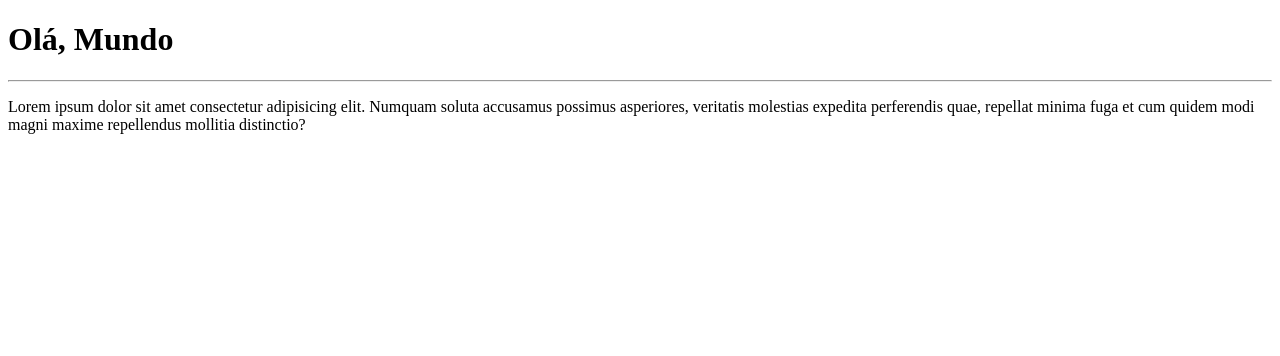
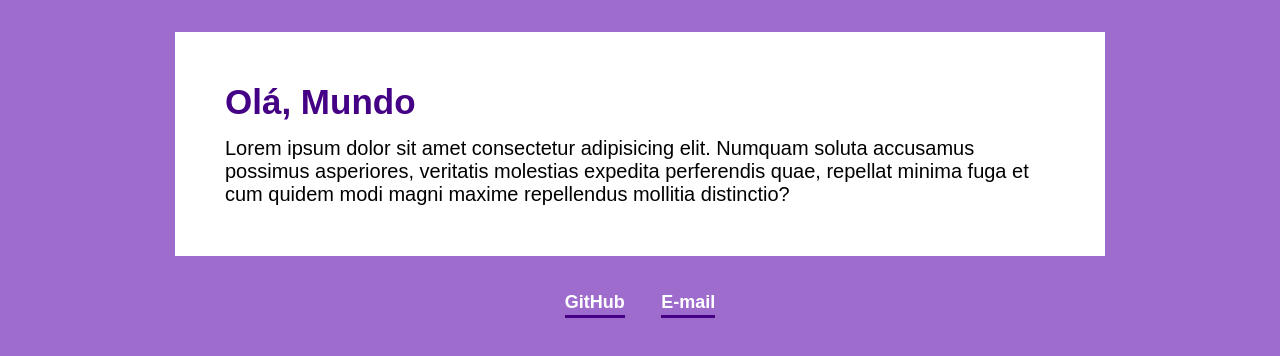
Before and after one commit to Davi-Carvalho/Ola-Mundo, a plain HTML site: page site-exemplo/index.html in a window 1280 px wide. Drawn offline with Linux system fonts and the light colour scheme.

Commit message:
estilização do site

```diff
--- a/site-exemplo/index.html
+++ b/site-exemplo/index.html
@@ -3,16 +3,77 @@
 <head>
     <meta charset="UTF-8">
     <meta name="viewport" content="width=device-width, initial-scale=1.0">
+    <style>
+
+         * {
+            padding: 0;
+            margin: 0;
+            border: 0;
+
+            }
+
+        body{
+            background-color: rgb(157, 108, 204);
+            font-family: arial;
+
+        }
+
+        .main{
+            background-color:white;
+            margin: 32px 175px;
+            padding: 50px;
+
+        }
+        h1{
+            font-weight: bolder;
+            color:  rgb(69, 1, 133);
+            font-size: 35px;
+
+        }
+        p{
+            color: black;
+            font-size: 20px;
+            padding-top: 15px;
+
+        }
+        .links{
+            text-align: center;
+        }
+        #links-footer a{
+            border-bottom: 3px solid rgb(69, 1, 133);
+        }
+        .links a{
+            font-weight: bolder;
+            color: white;
+            font-size: 18px;
+            line-height: 28px;
+            margin: 0 16px;
+            text-decoration: none;
+            padding-bottom: 3px;
+        }
+        .links a:hover{
+            color: rgb(44, 9, 77);
+            transition: color 300ms;
+        }
+
+    </style>
 
     <title>Primeiro site no GitHUb</title>
 </head>
 <body>
+    <div class="main">
+        <h1>Olá, Mundo</h1>
 
-    <h1>Olá, Mundo</h1>
+        <p>Lorem ipsum dolor sit amet consectetur adipisicing elit. Numquam soluta accusamus possimus asperiores, veritatis molestias expedita perferendis quae, repellat minima fuga et cum quidem modi magni maxime repellendus mollitia distinctio?</p>
+    </div>
 
-    <hr>
 
-    <p>Lorem ipsum dolor sit amet consectetur adipisicing elit. Numquam soluta accusamus possimus asperiores, veritatis molestias expedita perferendis quae, repellat minima fuga et cum quidem modi magni maxime repellendus mollitia distinctio?</p>
+
+    <footer id="links-footer" class="links">
+        <a href="">GitHub</a>
+        <a href="mailto:davicarvalhotech@gmail.com">E-mail</a>
+    </footer>
+
 
 </body>
 </html>
```
